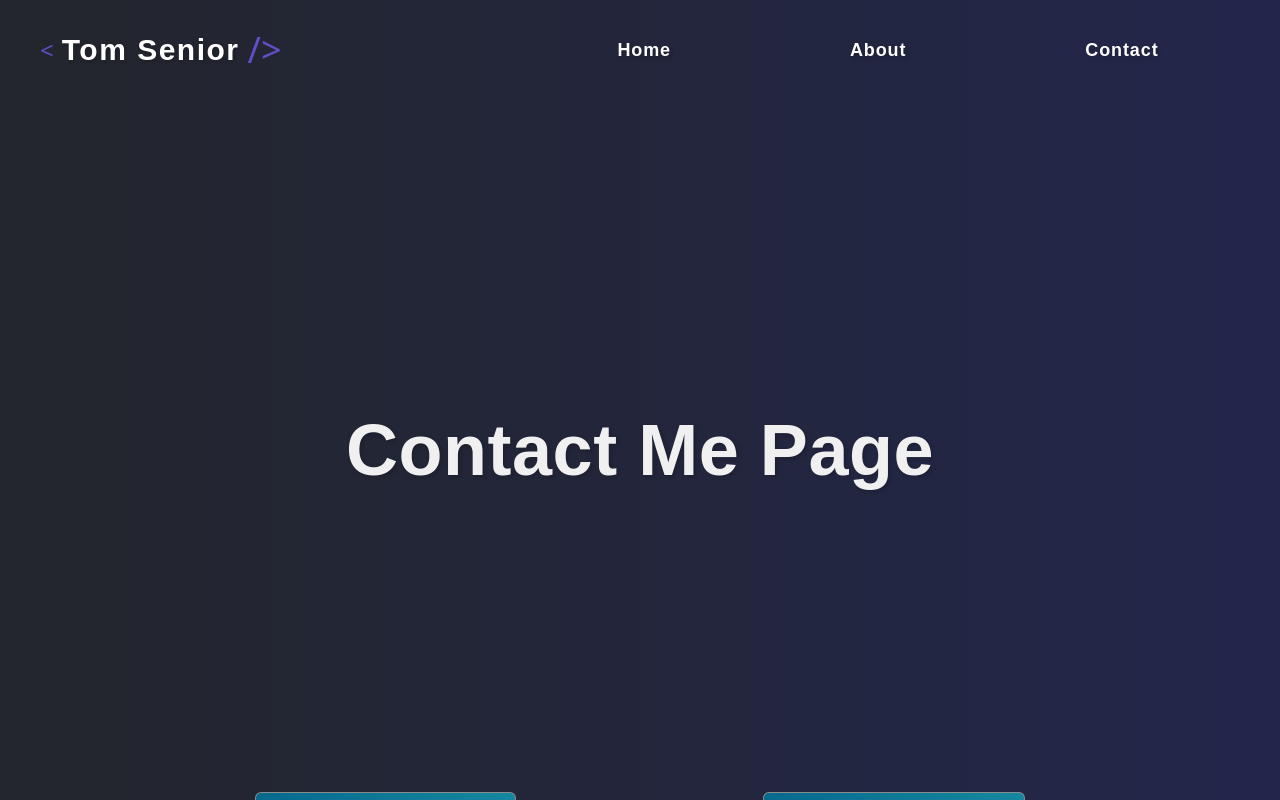
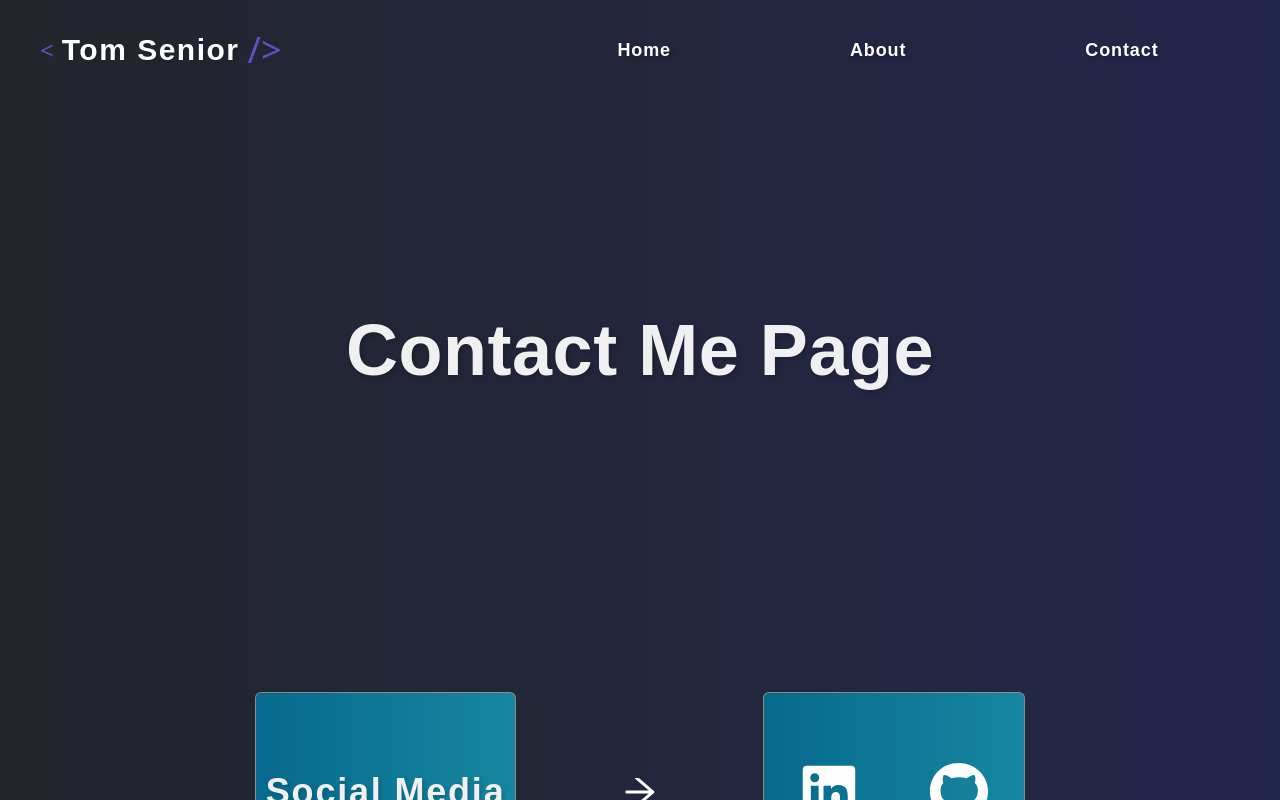
Before and after one commit to tomsenior20/React-Portfolio, a React (Create React App) app: page /contact in a window 1280 px wide. Shown: the top 800 px of the page. Built offline with nearby package versions, Linux system fonts and the light colour scheme.

Commit message:
removed header margin for each page

```diff
--- a/src/pages/about.jsx
+++ b/src/pages/about.jsx
@@ -20,7 +20,7 @@ export default function About() {
             <Helmet>
                 <title>About Page</title>
             </Helmet>
-            <div className="my-[100px] h-[300px] flex justify-center items-center md:h-[400px] p-3">
+            <div className="h-[300px] flex justify-center items-center md:h-[400px] p-3">
                 <h1 className="contactMainHeader text-white text-5xl md:text-7xl text-center ">About Me...</h1>
             </div>
             <div className="experienceContainer">
--- a/src/pages/contact.jsx
+++ b/src/pages/contact.jsx
@@ -12,7 +12,7 @@ export default function Contact() {
             <Helmet>
                 <title>Contact Page</title>
             </Helmet>
-            <div className="pageWelcomeContainer mt-[100px] min-h-[500px] md:flex-row flex-col p-3 flex w-full items-center justify-center">
+            <div className="pageWelcomeContainer min-h-[500px] md:flex-row flex-col p-3 flex w-full items-center justify-center">
                 <div className="text-center">
                     <h1 className="PageWelcomeHeader text-white text-5xl md:text-7xl ">Contact Me Page</h1>
                 </div>
--- a/src/pages/home.jsx
+++ b/src/pages/home.jsx
@@ -32,7 +32,7 @@ export default function Home(params) {
             <Helmet>
                 <title>Home Page</title>
             </Helmet>
-            <div className="mt-[150px] p-9 h-[650px] flex justify-center items-center min-h-[550px]">
+            <div className="p-9 h-[650px] flex justify-center items-center min-h-[550px]">
                 <h1 className="homeIntroductionTitle text-white text-5xl md:text-7xl text-center p-2">Welcome to My Portfolio</h1>
             </div>
             <div className="descriptionContainer flex flex-col md:flex-row p-10 my-[4rem] min-h[600px] flex justify-center items-center">
```
